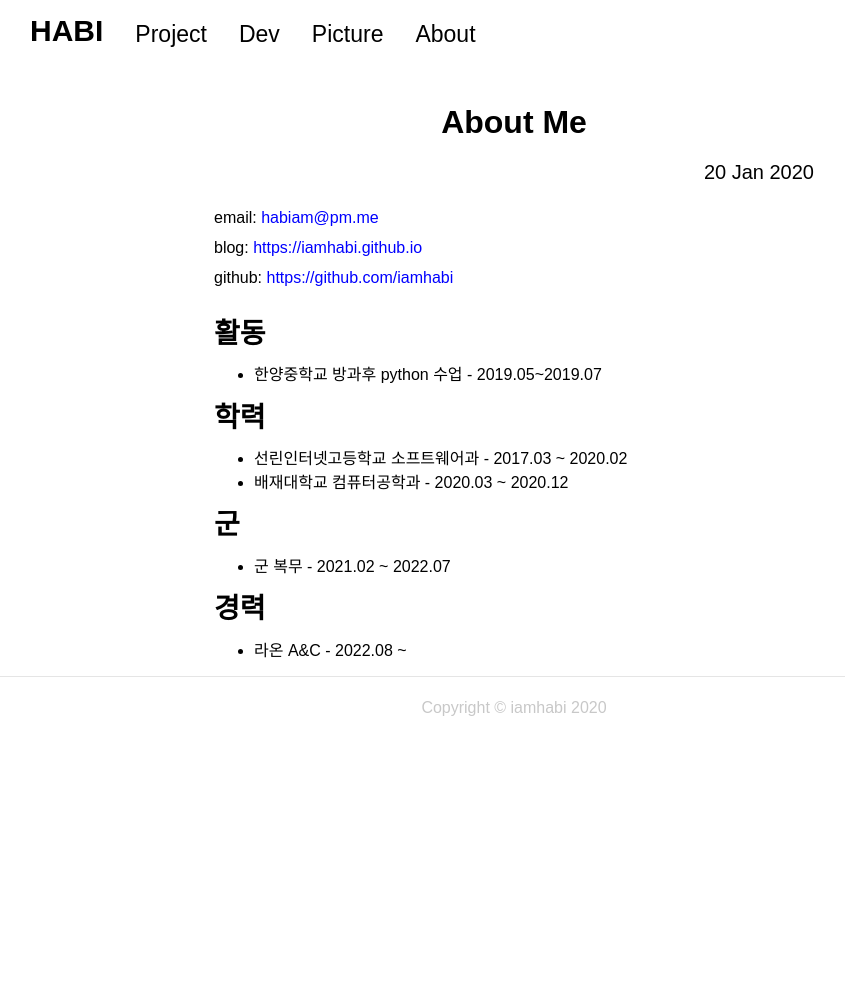
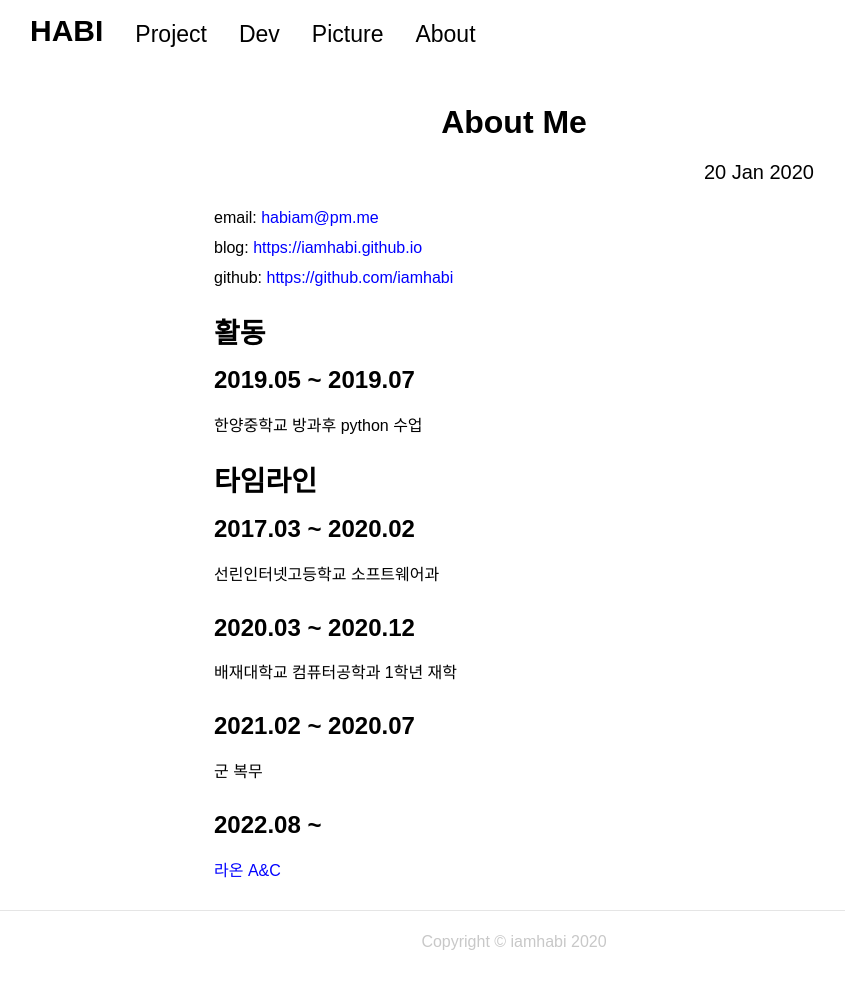
Before and after one commit to iamhabi/iamhabi.github.io, a Jekyll site: the page built from _posts/2020-01-20-AboutMe.md, in a window 1280 px wide. Shown: the whole page, without its empty margins (126-971 px from the left). Built offline with Jekyll 4.4.1, drawn with Linux system fonts in a browser that asks for light colours; before the commit the page ends 900 px from its top, so only the background shows below that.

Commit message:
update AboutMe

```diff
--- a/_posts/2020-01-20-AboutMe.md
+++ b/_posts/2020-01-20-AboutMe.md
@@ -11,14 +11,18 @@ github: <https://github.com/iamhabi>
 
 
 ## 활동
-- 한양중학교 방과후 python 수업 - 2019.05~2019.07
+### 2019.05 ~ 2019.07
+한양중학교 방과후 python 수업
 
-## 학력
-- 선린인터넷고등학교 소프트웨어과 - 2017.03 ~ 2020.02
-- 배재대학교 컴퓨터공학과 - 2020.03 ~ 2020.12
+## 타임라인
+### 2017.03 ~ 2020.02
+선린인터넷고등학교 소프트웨어과
 
-## 군
-- 군 복무 - 2021.02 ~ 2022.07
+### 2020.03 ~ 2020.12
+배재대학교 컴퓨터공학과 1학년 재학
 
-## 경력
-- 라온 A&C - 2022.08 ~
+### 2021.02 ~ 2020.07
+군 복무
+
+### 2022.08 ~
+[라온 A&C](http://www.raonanc.com/)
```
